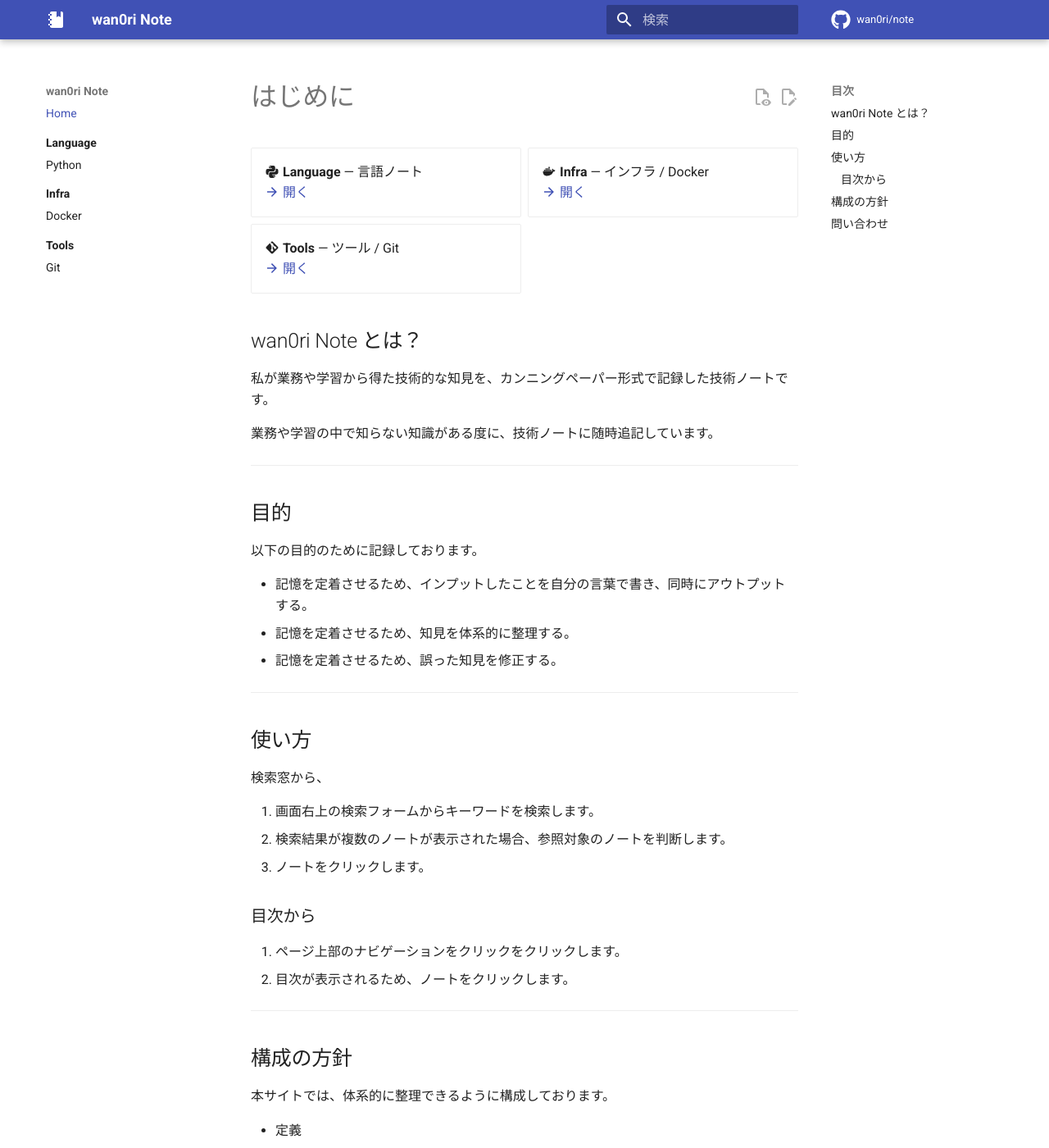
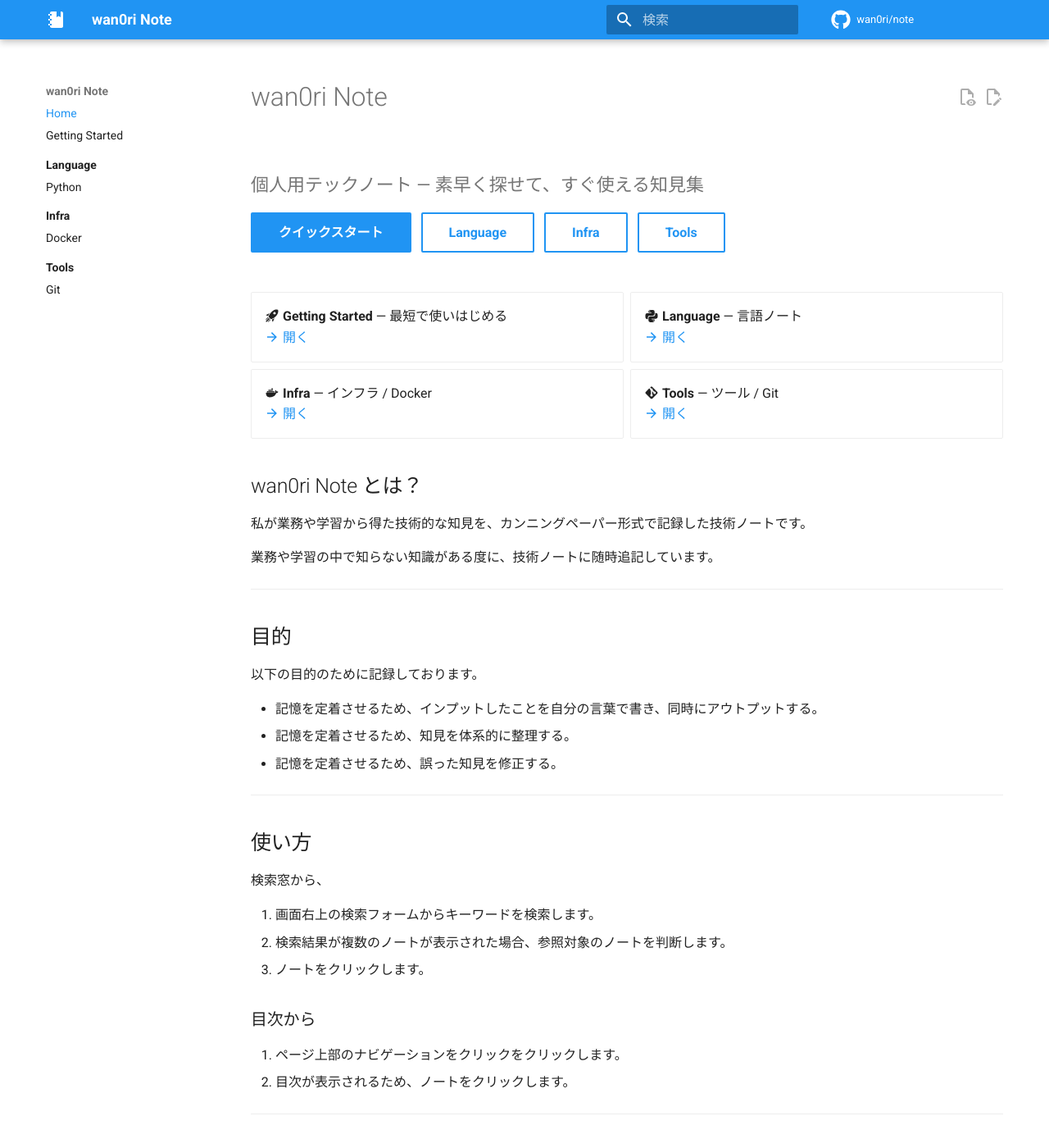
Before and after one commit to wan0ri/note, an MkDocs documentation site: the page built from docs/index.md, in a window 1280 px wide and 1400 px high. Shown: the whole window at 82% size. Built offline with MkDocs 1.6.1 and Material for MkDocs 9.7.7, drawn with Linux system fonts in a browser that asks for light colours; comment, search, counter and statistics services are not loaded; some of the changed text lies outside the part shown.

Commit message:
feat: add Getting Started page and update navigation in index and mkdocs configuration

```diff
--- a/docs/index.md
+++ b/docs/index.md
@@ -1,6 +1,24 @@
-# はじめに
+---
+title: Home
+hide:
+  - toc
+---
+
+# wan0ri Note
+
+<div class="hero" markdown>
+  <p class="hero__subtitle">個人用テックノート — 素早く探せて、すぐ使える知見集</p>
+  <p class="hero__buttons">
+    <a class="md-button md-button--primary" href="getting-started/">クイックスタート</a>
+    <a class="md-button" href="language/">Language</a>
+    <a class="md-button" href="infra/">Infra</a>
+    <a class="md-button" href="tools/">Tools</a>
+  </p>
+</div>
 
 <div class="grid cards" markdown>
+- :material-rocket-launch: **Getting Started** — 最短で使いはじめる
+  [:material-arrow-right: 開く](getting-started.md)
 - :material-language-python: **Language** — 言語ノート
   [:material-arrow-right: 開く](language/index.md)
 - :material-docker: **Infra** — インフラ / Docker
--- a/docs/stylesheets/extra.css
+++ b/docs/stylesheets/extra.css
@@ -8,3 +8,14 @@
 
 /* カード風レイアウト補助（index.md で .grid .cards を使う場合） */
 .grid.cards > ul { margin-top: 0.8rem; }
+
+/* Hero セクション（kOps 風の簡易ヒーロー） */
+.hero {
+  padding: 1.2rem 0 0.8rem;
+}
+.hero__subtitle {
+  font-size: 1.1rem;
+  margin: 0.2rem 0 0.8rem;
+  color: var(--md-default-fg-color--light);
+}
+.hero__buttons .md-button { margin-right: .4rem; }
--- a/mkdocs.yml
+++ b/mkdocs.yml
@@ -11,6 +11,7 @@ theme:
     - navigation.tracking
     - navigation.sections
     - navigation.indexes
+    - navigation.path
     - navigation.expand
     - navigation.top
     - navigation.footer
@@ -22,10 +23,10 @@ theme:
     - toc.follow
   palette:
     - scheme: default
-      primary: indigo
+      primary: blue
       accent: indigo
     - scheme: slate
-      primary: indigo
+      primary: blue
       accent: indigo
       toggle:
         icon: material/weather-night
@@ -84,6 +85,7 @@ extra_css:
 
 nav:
   - Home: index.md
+  - Getting Started: getting-started.md
   - Language:
       - language/index.md
       - Python: language/python.md
```
Also changed, not shown: docs/getting-started.md (added, +58 -0 lines), docs/404.md (line endings or trailing spaces).
